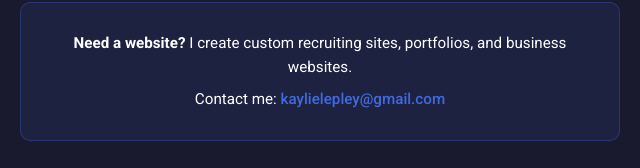
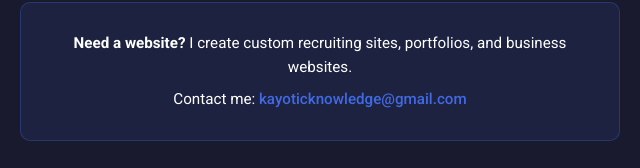
Before and after one commit to KSLepley/HJL_Football, a website: page contact.html in a window 1280 px wide. Shown: the part 1986-2154 px from the top of the page, 320-960 px from the left. Drawn offline with Linux system fonts and the light colour scheme.

Commit message:
Update contact email to kayoticknowledge@gmail.com
- Changed email address on all pages from kaylielepley@gmail.com
- Updated to kayoticknowledge@gmail.com for business inquiries
- Applied to all footers: index, stats, stats-2024-25, highlights, contact

```diff
--- a/contact.html
+++ b/contact.html
@@ -200,7 +200,7 @@
                 <p>&copy; 2025 Kaylie Lepley. Website created for Harold "Jayden" Lepley.</p>
                 <div class="creator-info">
                     <p><strong>Need a website?</strong> I create custom recruiting sites, portfolios, and business websites.</p>
-                    <p>Contact me: <a href="mailto:kaylielepley@gmail.com" style="color: #4169E1;">kaylielepley@gmail.com</a></p>
+                    <p>Contact me: <a href="mailto:kayoticknowledge@gmail.com" style="color: #4169E1;">kayoticknowledge@gmail.com</a></p>
                 </div>
             </div>
         </div>
```
Also changed, not shown: highlights.html (+1 -1 lines), index.html (+1 -1 lines), stats-2024-25.html (+1 -1 lines), stats.html (+1 -1 lines).
